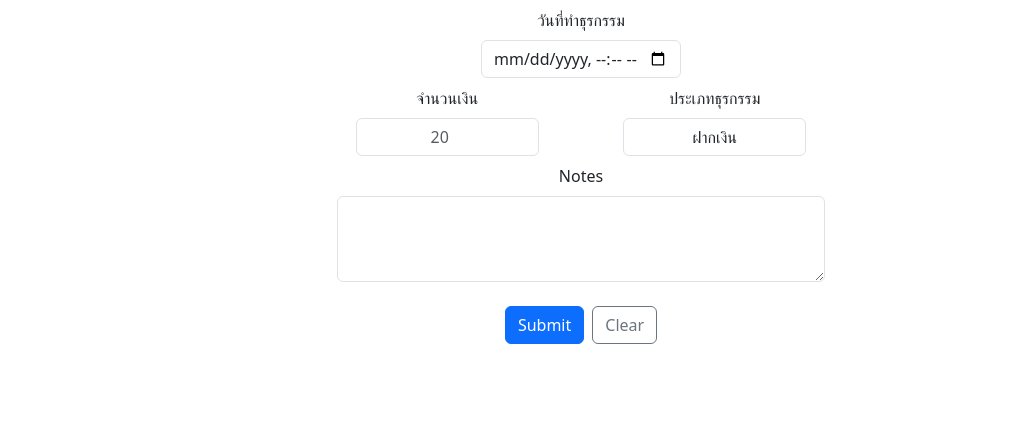
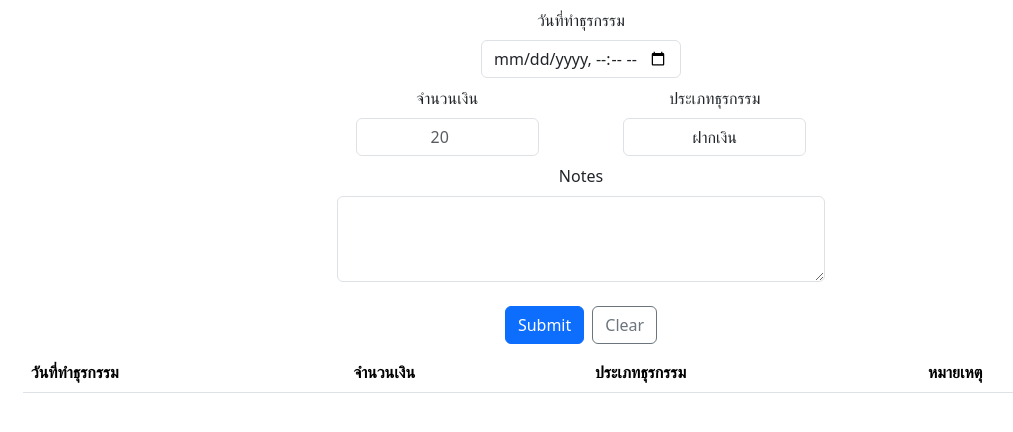
Before and after one commit to abdulthemagician/vibe-bank, a website: page publics/index.html in a window 1280 px wide. Shown: the whole page, without its empty margins (59-1072 px from the left). Drawn offline with nearby package versions, Linux system fonts and the light colour scheme.

Commit message:
feat: add transaction display container

```diff
--- a/publics/index.html
+++ b/publics/index.html
@@ -9,7 +9,7 @@
     </style>
 </head>
 <body>
-    <div class="container">
+    <div class="container mb-2">
         <form class="mt-2 d-flex flex-column align-items-center">
             <div class="row mb-2">
                 <label class="form-label text-center" for="transaction-date">วันที่ทำธุรกรรม</label>
@@ -43,6 +43,20 @@
             </div>
         </form>
     </div>
+    <div class="container">
+        <table class="table" id="main-table">
+            <thead>
+                <tr>
+                    <th scope="col">วันที่ทำธุรกรรม</th>
+                    <th scope="col">จำนวนเงิน</th>
+                    <th scope="col">ประเภทธุรกรรม</th>
+                    <th scope="col">หมายเหตุ</th>
+                </tr>
+            </thead>
+            <tbody id="table-body">
+            </tbody>
+        </table>
+    </div>
     <script src="https://cdn.jsdelivr.net/npm/bootstrap@5.3.8/dist/js/bootstrap.bundle.min.js"></script>
 </body>
 </html>
```
